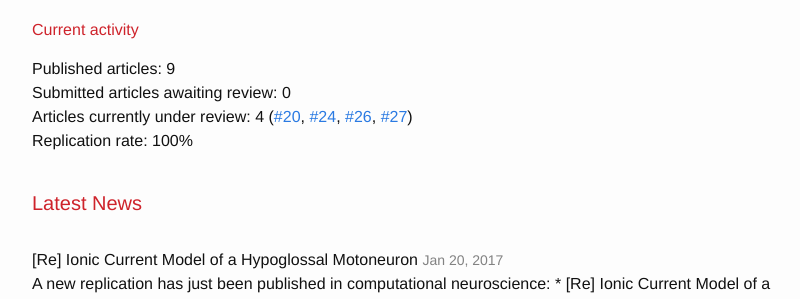
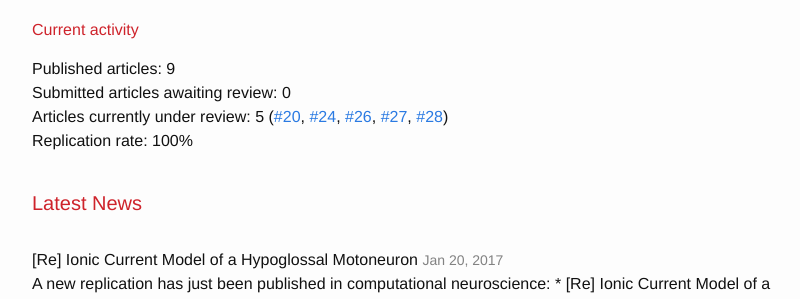
Before and after one commit to ReScience/rescience.github.io, a Jekyll site: the page built from index.md, in a window 1280 px wide and 900 px high, scrolled down 400 px. Shown: the part 152-451 px from the top of the window, without its empty margins (238-1038 px from the left). Built offline with Jekyll 4.4.1, drawn with Linux system fonts in a browser that asks for light colours; our own code applies the rules of GitHub Pages for plain Markdown files.

Commit message:
Added review #28

```diff
--- a/index.md
+++ b/index.md
@@ -27,13 +27,14 @@ to [become a reviewer](https://github.com/ReScience/ReScience/issues/27).
 
 Published articles: 9
 Submitted articles awaiting review: 0
-Articles currently under review:	4 ([#20], [#24], [#26], [#27])
+Articles currently under review:	5 ([#20], [#24], [#26], [#27], [#28])
 **Replication rate: 100%**
 
 [#20]: https://github.com/ReScience/ReScience-submission/pull/20
 [#24]: https://github.com/ReScience/ReScience-submission/pull/24
 [#26]: https://github.com/ReScience/ReScience-submission/pull/26
 [#27]: https://github.com/ReScience/ReScience-submission/pull/27
+[#28]: https://github.com/ReScience/ReScience-submission/pull/28
 
 
 ## Latest News
```
